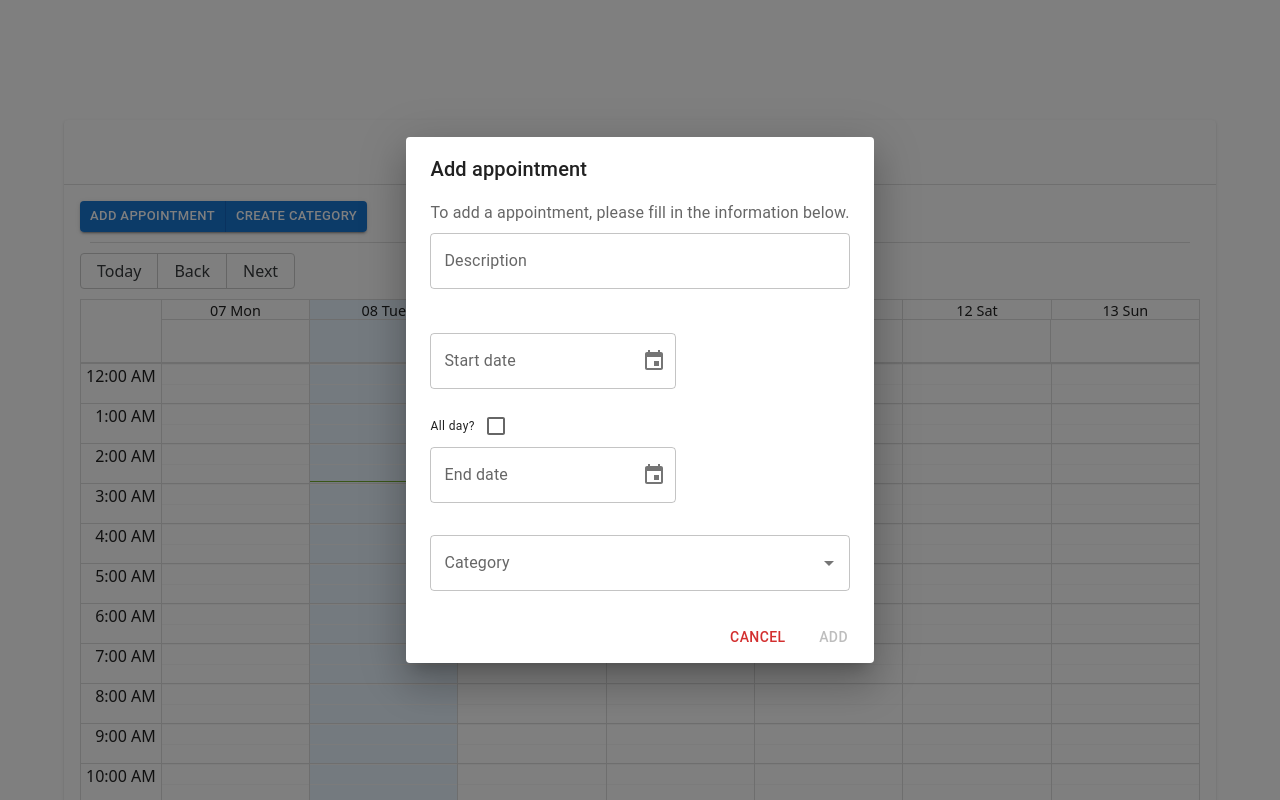
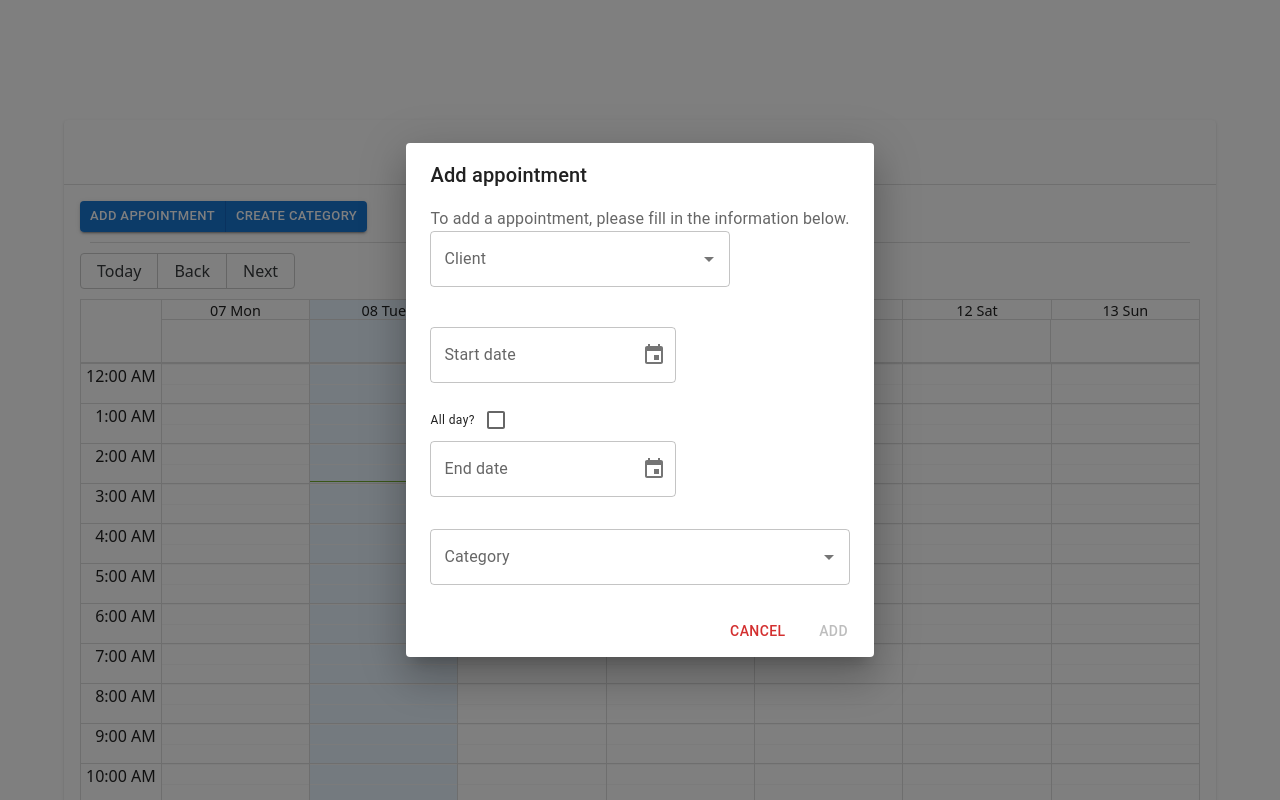
Before and after one commit to daphne-simons/clinic-organiser, a React (Vite) app: page / in a window 1280 px wide. Both pictures are taken after a click on the button "ADD APPOINTMENT". Shown: the top 800 px of the page. Built offline with nearby package versions, Linux system fonts and the light colour scheme.

Commit message:
wip client dropdown searchbar for calendar

```diff
--- a/src/components/AddDatePickerAppointmentModal.tsx
+++ b/src/components/AddDatePickerAppointmentModal.tsx
@@ -34,17 +34,23 @@ const AddDatePickerAppointmentModal = ({
   categories,
 }: IProps) => {
   const { description, start, end, allDay } = datePickerAppointmentFormData
-
+  const clients = [ //TODO API
+    {
+      id: 1,
+      label: "Jared Pinfold",
+    },
+    { id: 2, label: "Daph Simons" },
+  ];
   const onClose = () => {
     handleClose()
   }
 
-  const onChange = (e: ChangeEvent<HTMLInputElement>) => {
-    setDatePickerAppointmentFormData((prevState) => ({
-      ...prevState,
-      [e.target.name]: e.target.value,
-    }))
-  }
+  // const onChange = (e: ChangeEvent<HTMLInputElement>) => {
+  //   setDatePickerAppointmentFormData((prevState) => ({
+  //     ...prevState,
+  //     [e.target.name]: e.target.value,
+  //   }))
+  // }
 
   const handleCheckboxChange = (e: ChangeEvent<HTMLInputElement>) => {
     setDatePickerAppointmentFormData((prevState) => ({
@@ -78,7 +84,7 @@ const AddDatePickerAppointmentModal = ({
       <DialogContent>
         <DialogContentText>To add a appointment, please fill in the information below.</DialogContentText>
         <Box component="form">
-          <TextField
+          {/* <TextField
             name="description"
             value={description}
             margin="dense"
@@ -88,7 +94,13 @@ const AddDatePickerAppointmentModal = ({
             fullWidth
             variant="outlined"
             onChange={onChange}
-          />
+          /> */}
+          <Autocomplete
+  disablePortal
+  options={clients}
+  sx={{ width: 300 }}
+  renderInput={(params) => <TextField {...params} label="Client" />}
+/>
           <LocalizationProvider dateAdapter={AdapterDateFns}>
             <Box mb={2} mt={5}>
               <DateTimePicker
```
Also changed, not shown: src/components/AppointmentCalendar.tsx (+1 -7 lines).
